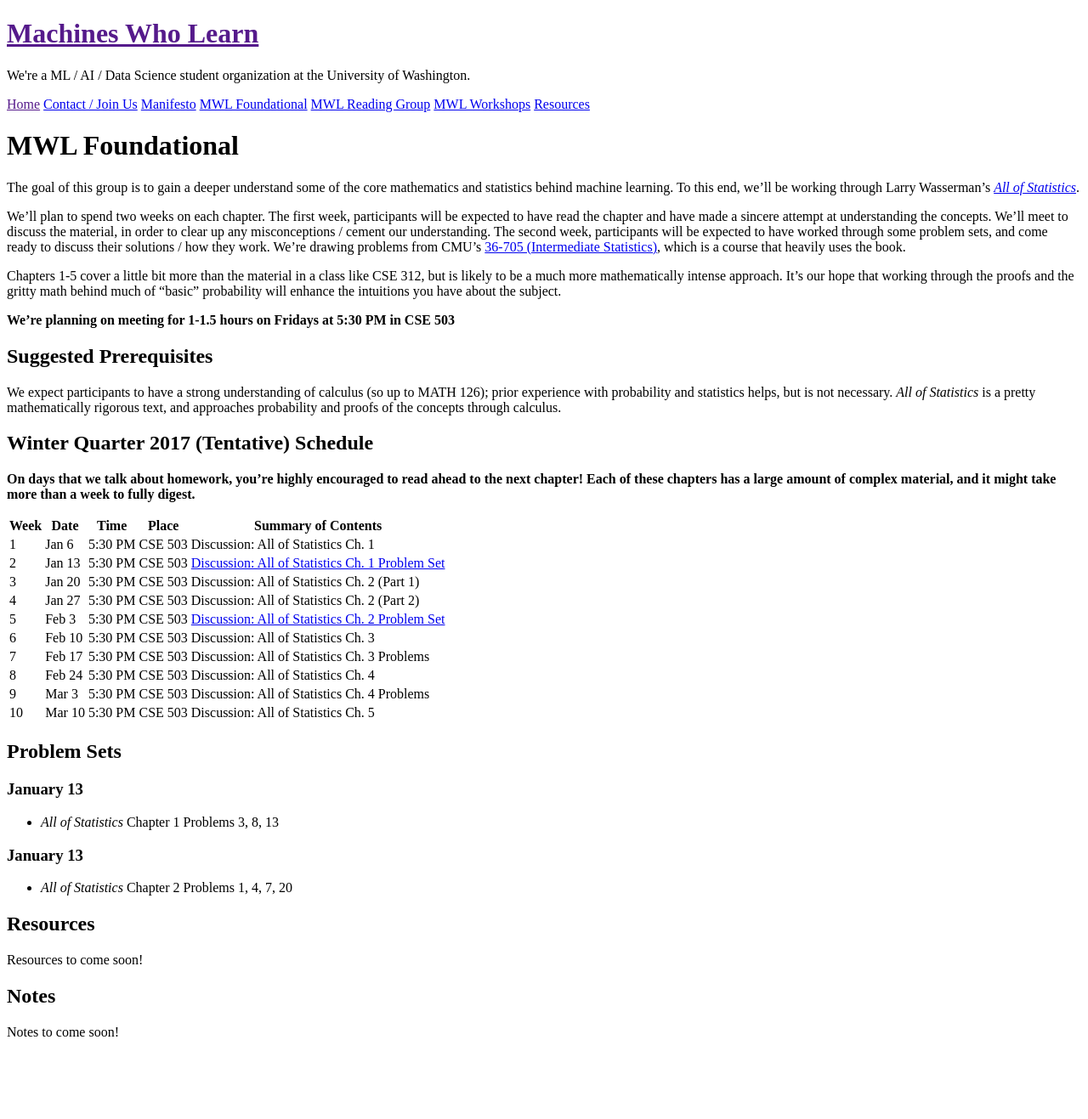
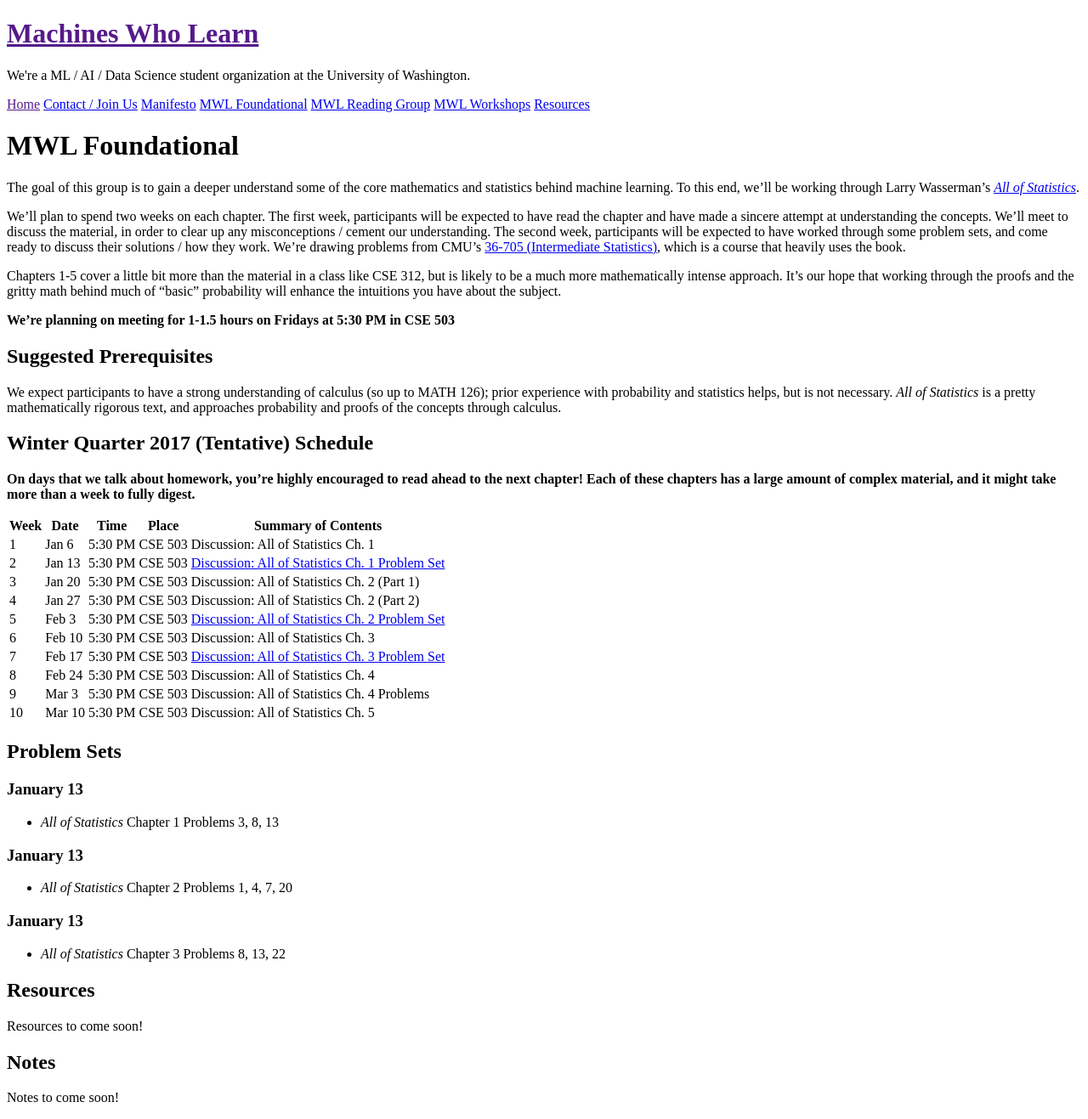
Before and after one commit to MachinesWhoLearn/machineswholearn.github.io, a Jekyll site: the page built from mwl_foundational.md, in a window 1280 px wide. Shown: the whole page at 85% size. Built offline with Jekyll 4.4.1, drawn with Linux system fonts in a browser that asks for light colours; before the commit the page ends 1240 px from its top, so only the background shows below that.

Commit message:
add problems for ch3

```diff
--- a/mwl_foundational.md
+++ b/mwl_foundational.md
@@ -44,7 +44,7 @@ might take more than a week to fully digest.**
 | 4 | Jan 27 | 5:30 PM | CSE 503 | Discussion: All of Statistics Ch. 2 (Part 2)|
 | 5 | Feb 3 | 5:30 PM | CSE 503 | [Discussion: All of Statistics Ch. 2 Problem Set](#february-3) |
 | 6 | Feb 10 | 5:30 PM | CSE 503 | Discussion: All of Statistics Ch. 3 |
-| 7 | Feb 17 | 5:30 PM | CSE 503 | Discussion: All of Statistics Ch. 3 Problems |
+| 7 | Feb 17 | 5:30 PM | CSE 503 | [Discussion: All of Statistics Ch. 3 Problem Set](#february-17) |
 | 8 | Feb 24 | 5:30 PM | CSE 503 | Discussion: All of Statistics Ch. 4 |
 | 9 | Mar 3 | 5:30 PM | CSE 503 | Discussion: All of Statistics Ch. 4 Problems  |
 | 10 | Mar 10 | 5:30 PM | CSE 503 | Discussion: All of Statistics Ch. 5 |
@@ -57,6 +57,9 @@ might take more than a week to fully digest.**
 ### January 13
   - *All of Statistics* Chapter 2 Problems 1, 4, 7, 20
 
+### January 13
+  - *All of Statistics* Chapter 3 Problems 8, 13, 22
+
 ## Resources
 
 Resources to come soon!
```
